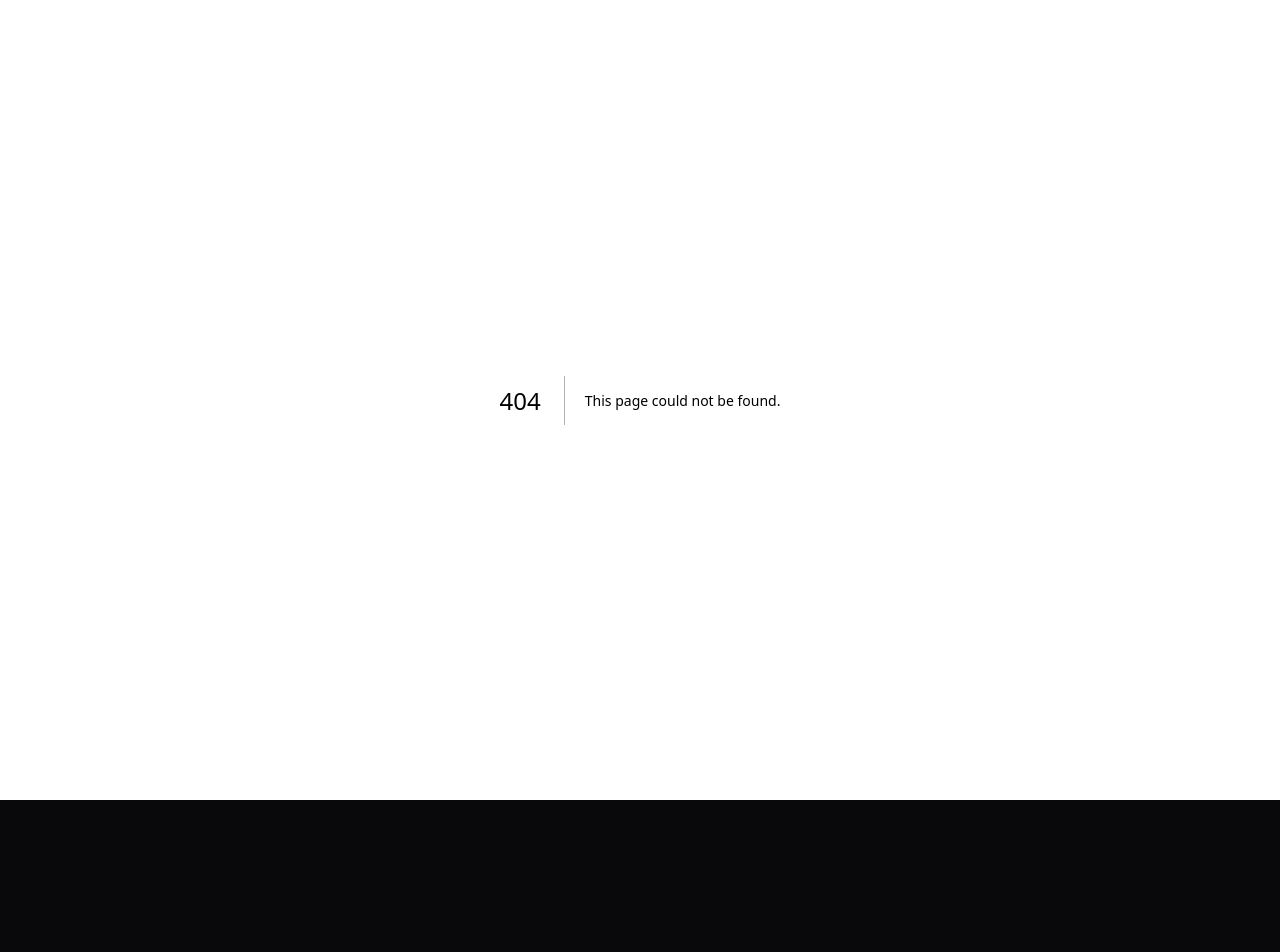
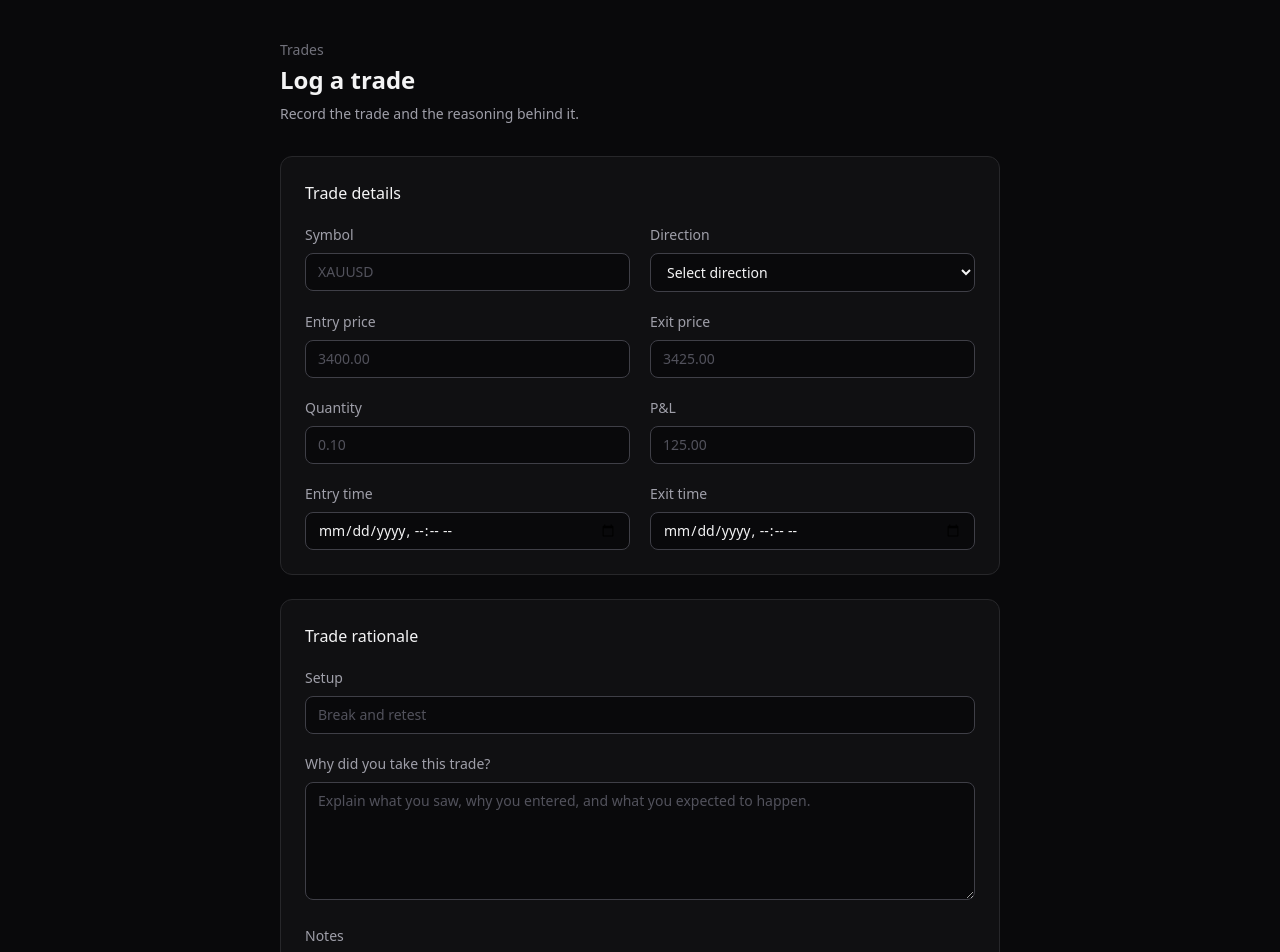
Before and after one commit to Emmanuel9762/rationale-ai, a Next.js app: page /trades/new in a window 1280 px wide. Before the commit this address had no page. Shown: the top 952 px of the page. Before the commit the page ends 800 px from the top, so only its background shows below. Built offline with nearby package versions, Linux system fonts and the light colour scheme.

Commit message:
feat: add trade entry form

```diff
--- a/src/app/page.tsx
+++ b/src/app/page.tsx
@@ -50,9 +50,12 @@ export default function Home() {
               <h2 className="text-lg font-semibold">Trading Dashboard</h2>
             </div>
 
-            <button className="rounded-lg bg-zinc-100 px-4 py-2 text-sm font-medium text-zinc-950 hover:bg-white">
+            <a
+              href="/trades/new"
+              className="rounded-lg bg-zinc-100 px-4 py-2 text-sm font-medium text-zinc-950 hover:bg-white"
+            >
               Log Trade
-            </button>
+            </a>
           </header>
 
           <div className="p-6">
--- /dev/null
+++ b/src/app/trades/new/page.tsx
@@ -0,0 +1,214 @@
+export default function NewTradePage() {
+  return (
+    <main className="min-h-screen bg-zinc-950 text-zinc-100">
+      <div className="mx-auto max-w-3xl px-6 py-10">
+        <div className="mb-8">
+          <p className="text-sm text-zinc-500">Trades</p>
+          <h1 className="mt-1 text-2xl font-semibold">Log a trade</h1>
+          <p className="mt-2 text-sm text-zinc-400">
+            Record the trade and the reasoning behind it.
+          </p>
+        </div>
+
+        <form className="space-y-6">
+          <section className="rounded-xl border border-zinc-800 bg-zinc-900/50 p-6">
+            <h2 className="font-medium">Trade details</h2>
+
+            <div className="mt-5 grid gap-5 sm:grid-cols-2">
+              <div>
+                <label htmlFor="symbol" className="block text-sm text-zinc-400">
+                  Symbol
+                </label>
+                <input
+                  id="symbol"
+                  name="symbol"
+                  type="text"
+                  placeholder="XAUUSD"
+                  className="mt-2 w-full rounded-lg border border-zinc-700 bg-zinc-950 px-3 py-2 text-sm outline-none placeholder:text-zinc-600 focus:border-zinc-500"
+                  required
+                />
+              </div>
+
+              <div>
+                <label
+                  htmlFor="direction"
+                  className="block text-sm text-zinc-400"
+                >
+                  Direction
+                </label>
+                <select
+                  id="direction"
+                  name="direction"
+                  defaultValue=""
+                  className="mt-2 w-full rounded-lg border border-zinc-700 bg-zinc-950 px-3 py-2 text-sm outline-none focus:border-zinc-500"
+                  required
+                >
+                  <option value="" disabled>
+                    Select direction
+                  </option>
+                  <option value="LONG">Long</option>
+                  <option value="SHORT">Short</option>
+                </select>
+              </div>
+
+              <div>
+                <label
+                  htmlFor="entryPrice"
+                  className="block text-sm text-zinc-400"
+                >
+                  Entry price
+                </label>
+                <input
+                  id="entryPrice"
+                  name="entryPrice"
+                  type="number"
+                  step="any"
+                  placeholder="3400.00"
+                  className="mt-2 w-full rounded-lg border border-zinc-700 bg-zinc-950 px-3 py-2 text-sm outline-none placeholder:text-zinc-600 focus:border-zinc-500"
+                  required
+                />
+              </div>
+
+              <div>
+                <label
+                  htmlFor="exitPrice"
+                  className="block text-sm text-zinc-400"
+                >
+                  Exit price
+                </label>
+                <input
+                  id="exitPrice"
+                  name="exitPrice"
+                  type="number"
+                  step="any"
+                  placeholder="3425.00"
+                  className="mt-2 w-full rounded-lg border border-zinc-700 bg-zinc-950 px-3 py-2 text-sm outline-none placeholder:text-zinc-600"
+                />
+              </div>
+
+              <div>
+                <label
+                  htmlFor="quantity"
+                  className="block text-sm text-zinc-400"
+                >
+                  Quantity
+                </label>
+                <input
+                  id="quantity"
+                  name="quantity"
+                  type="number"
+                  step="any"
+                  placeholder="0.10"
+                  className="mt-2 w-full rounded-lg border border-zinc-700 bg-zinc-950 px-3 py-2 text-sm outline-none placeholder:text-zinc-600"
+                  required
+                />
+              </div>
+
+              <div>
+                <label htmlFor="pnl" className="block text-sm text-zinc-400">
+                  P&L
+                </label>
+                <input
+                  id="pnl"
+                  name="pnl"
+                  type="number"
+                  step="any"
+                  placeholder="125.00"
+                  className="mt-2 w-full rounded-lg border border-zinc-700 bg-zinc-950 px-3 py-2 text-sm outline-none placeholder:text-zinc-600"
+                />
+              </div>
+
+              <div>
+                <label
+                  htmlFor="entryTime"
+                  className="block text-sm text-zinc-400"
+                >
+                  Entry time
+                </label>
+                <input
+                  id="entryTime"
+                  name="entryTime"
+                  type="datetime-local"
+                  className="mt-2 w-full rounded-lg border border-zinc-700 bg-zinc-950 px-3 py-2 text-sm outline-none"
+                  required
+                />
+              </div>
+
+              <div>
+                <label
+                  htmlFor="exitTime"
+                  className="block text-sm text-zinc-400"
+                >
+                  Exit time
+                </label>
+                <input
+                  id="exitTime"
+                  name="exitTime"
+                  type="datetime-local"
+                  className="mt-2 w-full rounded-lg border border-zinc-700 bg-zinc-950 px-3 py-2 text-sm outline-none"
+                />
+              </div>
+            </div>
+          </section>
+
+          <section className="rounded-xl border border-zinc-800 bg-zinc-900/50 p-6">
+            <h2 className="font-medium">Trade rationale</h2>
+
+            <div className="mt-5 space-y-5">
+              <div>
+                <label htmlFor="setup" className="block text-sm text-zinc-400">
+                  Setup
+                </label>
+                <input
+                  id="setup"
+                  name="setup"
+                  type="text"
+                  placeholder="Break and retest"
+                  className="mt-2 w-full rounded-lg border border-zinc-700 bg-zinc-950 px-3 py-2 text-sm outline-none placeholder:text-zinc-600 focus:border-zinc-500"
+                />
+              </div>
+
+              <div>
+                <label
+                  htmlFor="rationale"
+                  className="block text-sm text-zinc-400"
+                >
+                  Why did you take this trade?
+                </label>
+                <textarea
+                  id="rationale"
+                  name="rationale"
+                  rows={5}
+                  placeholder="Explain what you saw, why you entered, and what you expected to happen."
+                  className="mt-2 w-full resize-y rounded-lg border border-zinc-700 bg-zinc-950 px-3 py-2 text-sm outline-none placeholder:text-zinc-600 focus:border-zinc-500"
+                />
+              </div>
+
+              <div>
+                <label htmlFor="notes" className="block text-sm text-zinc-400">
+                  Notes
+                </label>
+                <textarea
+                  id="notes"
+                  name="notes"
+                  rows={4}
+                  placeholder="Anything else worth recording?"
+                  className="mt-2 w-full resize-y rounded-lg border border-zinc-700 bg-zinc-950 px-3 py-2 text-sm outline-none placeholder:text-zinc-600 focus:border-zinc-500"
+                />
+              </div>
+            </div>
+          </section>
+
+          <div className="flex justify-end">
+            <button
+              type="submit"
+              className="rounded-lg bg-zinc-100 px-5 py-2.5 text-sm font-medium text-zinc-950 hover:bg-white"
+            >
+              Save trade
+            </button>
+          </div>
+        </form>
+      </div>
+    </main>
+  );
+}
```
